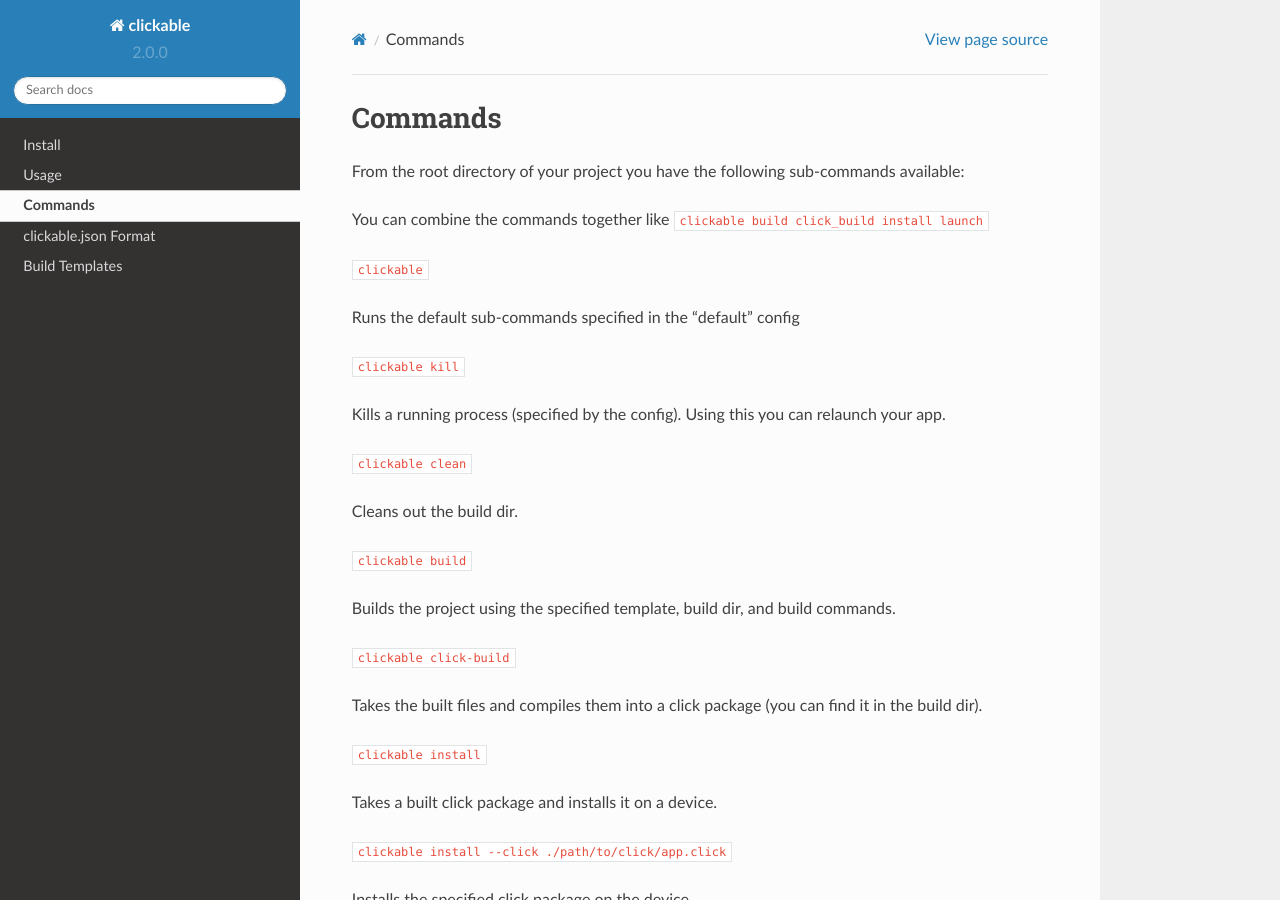
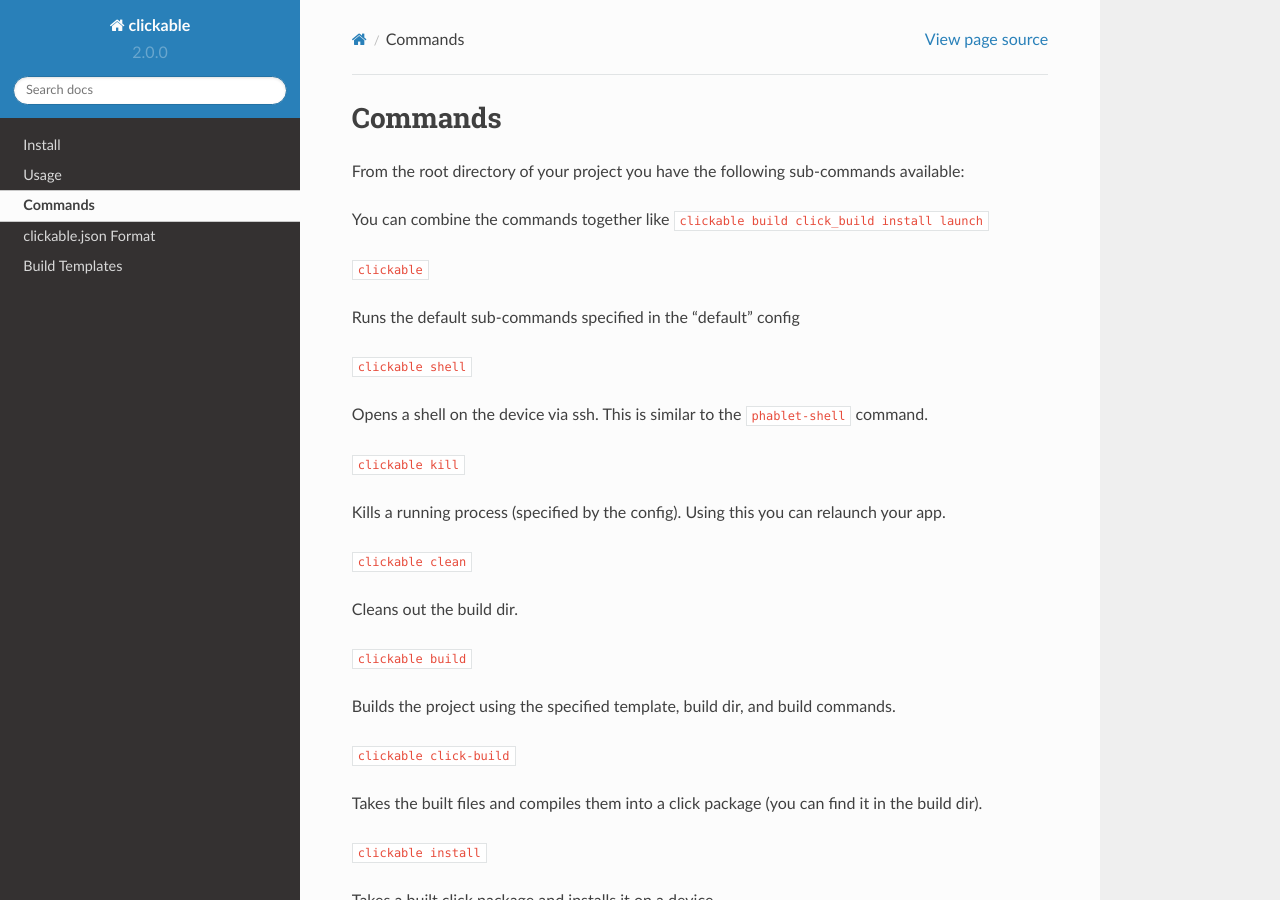
Before and after one commit to bhdouglass/clickable, a Sphinx documentation site: the page built from docs/commands.rst, in a window 1280 px wide and 900 px high. Built offline with Sphinx 7.4.7 and the Read the Docs theme 2.0.0, drawn with Linux system fonts in a browser that asks for light colours.

Commit message:
Added shell command

```diff
--- a/docs/commands.rst
+++ b/docs/commands.rst
@@ -10,6 +10,10 @@ You can combine the commands together like ``clickable build click_build install
 ``clickable``
 
 Runs the default sub-commands specified in the "default" config
+
+``clickable shell``
+
+Opens a shell on the device via ssh. This is similar to the ``phablet-shell`` command.
 
 ``clickable kill``
 
```
Also changed, not shown: 2 other files.
